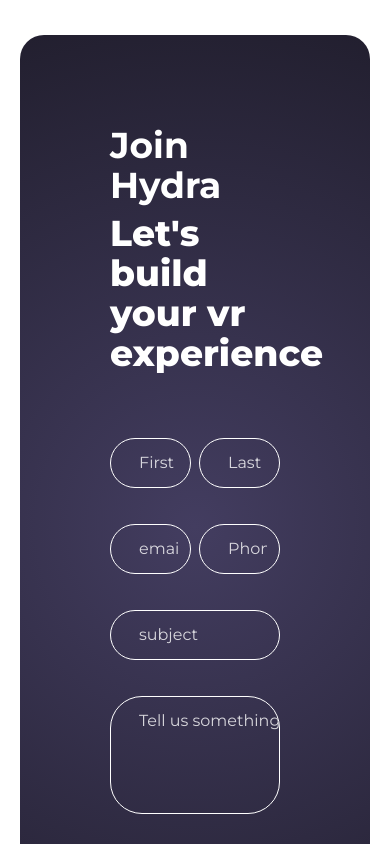
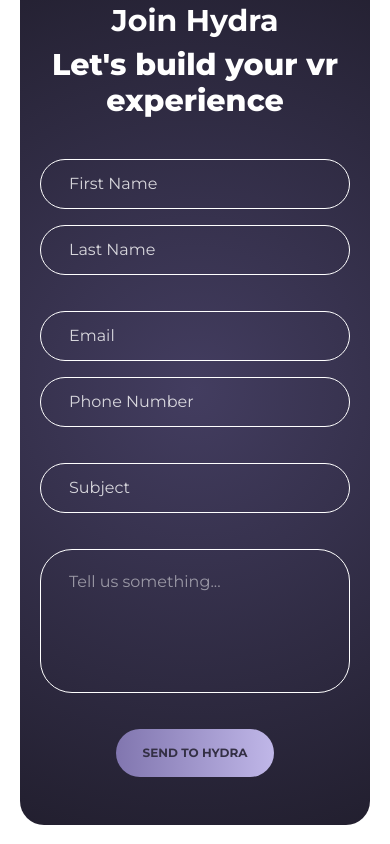
Before and after one commit to xtephani3/hydra, a React (Vite) app: page / in a window 390 px wide. Shown: the part 7260-8104 px from the top of the page. Built offline with nearby package versions, Linux system fonts and the light colour scheme; a web font is replaced by a local one.

Commit message:
Add landing page interactions

```diff
--- a/src/components/home/about-us.tsx
+++ b/src/components/home/about-us.tsx
@@ -3,6 +3,10 @@
 import LongArrow from "../../assets/png/lengthy-arrow.png";
 
 export function AboutUs() {
+  const scrollToJoin = () => {
+    document.getElementById("join")?.scrollIntoView({ behavior: "smooth" });
+  };
+
   return (
     <div className="mt-20 flex flex-col gap-14 font-montserrat lg:mt-40 lg:gap-24.25" id="about">
       <div className="flex w-full flex-col gap-8 lg:flex-row lg:gap-0">
@@ -47,7 +51,7 @@
             moving, choosing, testing, and repeating inside a polished virtual
             space.
           </p>
-          <Button variant="primary" size="lg" className="uppercase flex justify-center items-center">
+          <Button variant="primary" size="lg" className="uppercase flex justify-center items-center" onClick={scrollToJoin} type="button">
             Let's get in touch
           </Button>
         </div>
--- a/src/components/home/hero.tsx
+++ b/src/components/home/hero.tsx
@@ -5,6 +5,10 @@
 
 
 export function HeroSection() {
+  const scrollToJoin = () => {
+    document.getElementById("join")?.scrollIntoView({ behavior: "smooth" });
+  };
+
   return (
     <div>
     <div className="w-full flex flex-col-reverse gap-10 mt-16 font-montserrat lg:mt-40 lg:flex-row lg:gap-0">
@@ -25,7 +29,7 @@
           </p>
         </div>
         <div className="group flex justify-center gap-3 items-center lg:justify-start">
-          <Button variant="primary" size="lg" className="uppercase">
+          <Button variant="primary" size="lg" className="uppercase" onClick={scrollToJoin} type="button">
             Build your world
           </Button>
           <RiArrowRightLongLine className="hidden transition group-hover:translate-x-1 sm:block" color="#C0B7E8" size={41} />
--- a/src/components/home/join-hydra.tsx
+++ b/src/components/home/join-hydra.tsx
@@ -1,44 +1,103 @@
 import { Button } from "../ui/button";
+import { useState } from "react";
+import type { ChangeEvent, FormEvent } from "react";
+
+const inputClass =
+  "w-full border border-white rounded-4xl bg-transparent p-3 pl-7 text-white outline-none transition focus:border-[#C0B7E8] focus:shadow-[0_0_0_3px_rgba(192,183,232,0.16)]";
+
+const initialFormState = {
+  firstName: "",
+  lastName: "",
+  email: "",
+  phone: "",
+  subject: "",
+  message: "",
+};
 
 export function JoinHydra() {
+  const [formData, setFormData] = useState(initialFormState);
+  const [statusMessage, setStatusMessage] = useState("");
+
+  const updateField = (
+    event: ChangeEvent<HTMLInputElement | HTMLTextAreaElement>
+  ) => {
+    const { name, value } = event.target;
+
+    setFormData((current) => ({
+      ...current,
+      [name]: value,
+    }));
+  };
+
+  const submitForm = (event: FormEvent<HTMLFormElement>) => {
+    event.preventDefault();
+    setStatusMessage(
+      `Thanks, ${formData.firstName || "friend"}. Hydra has your request queued.`
+    );
+    setFormData(initialFormState);
+  };
+
   return (
-    <div className="bg-[radial-gradient(circle_at_center,#433D60,#221F2F)] p-22.5 mt-40 rounded-3xl font-montserrat flex flex-col gap-16.25">
-      <div className=" flex flex-col gap-2">
-        <h2 className="font-bold text-4xl text-white">Join Hydra</h2>
-        <p className="font-extrabold text-4xl text-white ">
+    <section className="bg-[radial-gradient(circle_at_center,#433D60,#221F2F)] px-5 py-12 mt-20 rounded-3xl font-montserrat flex flex-col gap-10 lg:p-22.5 lg:mt-40 lg:gap-16.25" id="join">
+      <div className="flex flex-col gap-2 text-center">
+        <h2 className="font-bold text-3xl text-white sm:text-4xl">Join Hydra</h2>
+        <p className="font-extrabold text-3xl text-white sm:text-4xl">
           {" "}
           Let's build your vr experience
         </p>
       </div>
-      <div className="flex flex-col gap-9">
-        <div className="w-full flex gap-2">
+      <form className="flex flex-col gap-9" onSubmit={submitForm}>
+        <div className="w-full flex flex-col gap-4 lg:flex-row lg:gap-2">
           <input
-            className="w-1/2 border border-white rounded-4xl p-3 pl-7"
+            className={inputClass}
+            name="firstName"
+            onChange={updateField}
             placeholder="First Name"
+            required
+            value={formData.firstName}
           />
           <input
-            className="w-1/2 border border-white rounded-4xl p-3 pl-7"
+            className={inputClass}
+            name="lastName"
+            onChange={updateField}
             placeholder="Last Name"
+            required
+            value={formData.lastName}
           />
         </div>
-        <div className=" w-full flex gap-2">
+        <div className="w-full flex flex-col gap-4 lg:flex-row lg:gap-2">
           <input
-            className="w-1/2 border border-white rounded-4xl p-3 pl-7"
+            className={inputClass}
+            name="email"
+            onChange={updateField}
             type="email"
-            placeholder="email"
+            placeholder="Email"
+            required
+            value={formData.email}
           />
           <input
-            className="w-1/2 border border-white rounded-4xl p-3 pl-7"
-            placeholder="Phonenumber"
+            className={inputClass}
+            name="phone"
+            onChange={updateField}
+            placeholder="Phone Number"
+            value={formData.phone}
           />
         </div>
         <input
-          className="w-full border border-white rounded-4xl p-3 pl-7"
-          placeholder="subject"
+          className={inputClass}
+          name="subject"
+          onChange={updateField}
+          placeholder="Subject"
+          required
+          value={formData.subject}
         />
-        <input
-          className="border border-white rounded-4xl pl-7 pt-3  pb-20"
+        <textarea
+          className={`${inputClass} min-h-36 resize-none pt-5`}
+          name="message"
+          onChange={updateField}
           placeholder="Tell us something..."
+          required
+          value={formData.message}
         />
 
         <style>
@@ -50,10 +109,15 @@
 
       `}
         </style>
-      </div>
-      <Button variant="primary" size="sm">
+        <Button className="mx-auto" type="submit" variant="primary" size="sm">
         SEND TO HYDRA
       </Button>
-    </div>
+        {statusMessage && (
+          <p className="text-center text-sm font-bold text-[#C0B7E8]">
+            {statusMessage}
+          </p>
+        )}
+      </form>
+    </section>
   );
 }
--- a/src/components/home/why-us.tsx
+++ b/src/components/home/why-us.tsx
@@ -39,6 +39,10 @@
 };
 
 const WhyUsCard = ({ icon, title, description }: WhyUsCardProps) => {
+  const scrollToJoin = () => {
+    document.getElementById("join")?.scrollIntoView({ behavior: "smooth" });
+  };
+
   return (
     <div className="bg-[radial-gradient(circle_at_center,#433D60,#221F2F)] font-montserrat px-5 py-6 rounded-4xl flex flex-col justify-center items-center gap-8.5 transition duration-300 hover:-translate-y-2 hover:shadow-[0_18px_45px_rgba(0,0,0,0.25)]">
       <div className="rounded-full p-2.5 bg-[#221F2F]">
@@ -49,7 +53,7 @@
           {title}
         </h2>
         <p className="text-xs text-white/50 font-montserrat"> {description}</p>
-        <Button variant="primary" size="sm">
+        <Button variant="primary" size="sm" onClick={scrollToJoin} type="button">
           TRY IT NOW
         </Button>
       </div>
--- a/src/components/ui/nav-bar.tsx
+++ b/src/components/ui/nav-bar.tsx
@@ -15,6 +15,10 @@
   const [isMenuOpen, setIsMenuOpen] = useState(false);
 
   const closeMenu = () => setIsMenuOpen(false);
+  const scrollToJoin = () => {
+    closeMenu();
+    document.getElementById("join")?.scrollIntoView({ behavior: "smooth" });
+  };
 
   return (
     <header className="relative z-20 flex items-center justify-between font-montserrat">
@@ -30,8 +34,8 @@
         ))}
       </nav>
       <div className="hidden items-center gap-9.5 lg:flex">
-        <Button variant="secondary"  size="sm">CONTACT US</Button>
-        <Button variant="primary" size="md">Join Hydra</Button>
+        <Button onClick={scrollToJoin} type="button" variant="secondary"  size="sm">CONTACT US</Button>
+        <Button onClick={scrollToJoin} type="button" variant="primary" size="md">Join Hydra</Button>
       </div>
       <button
         aria-expanded={isMenuOpen}
@@ -53,10 +57,10 @@
             ))}
           </nav>
           <div className="mt-6 flex flex-col gap-3">
-            <Button className="w-full" size="sm" type="button" variant="secondary">
+            <Button className="w-full" onClick={scrollToJoin} size="sm" type="button" variant="secondary">
               CONTACT US
             </Button>
-            <Button className="w-full" size="md" type="button" variant="primary">
+            <Button className="w-full" onClick={scrollToJoin} size="md" type="button" variant="primary">
               JOIN HYDRA
             </Button>
           </div>
--- a/src/utils/common.tsx
+++ b/src/utils/common.tsx
@@ -1,3 +1,5 @@
-export function cn(...classNames:any[]) {
+type ClassName = string | number | false | null | undefined;
+
+export function cn(...classNames: ClassName[]) {
     return classNames.filter(Boolean).join(" ")
 }
```
Also changed, not shown: src/components/home/footer.tsx (+23 -19 lines).
